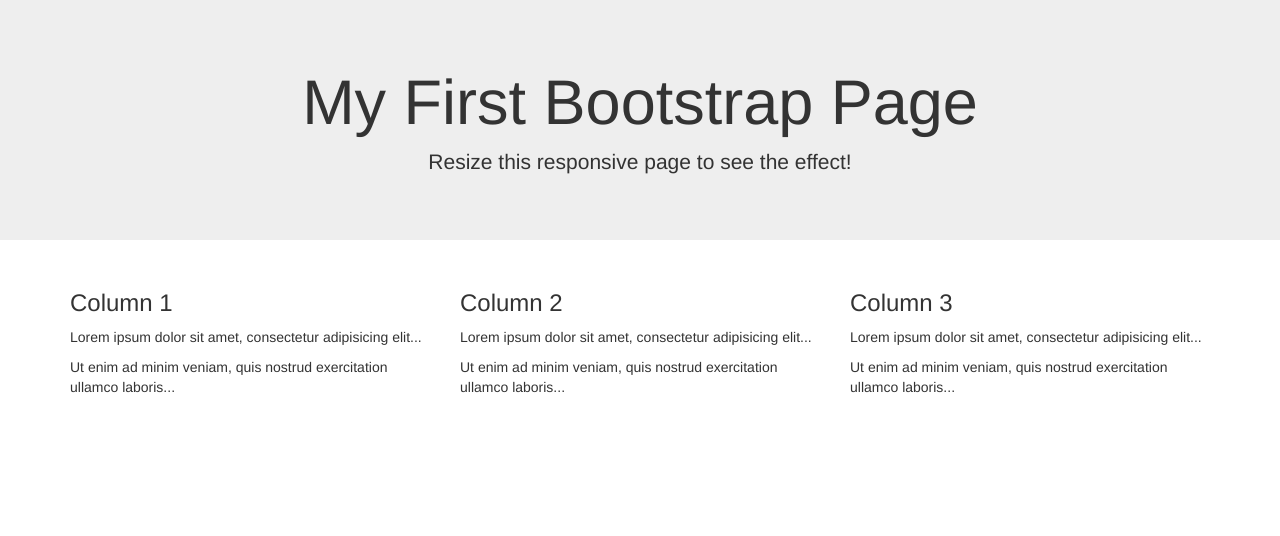
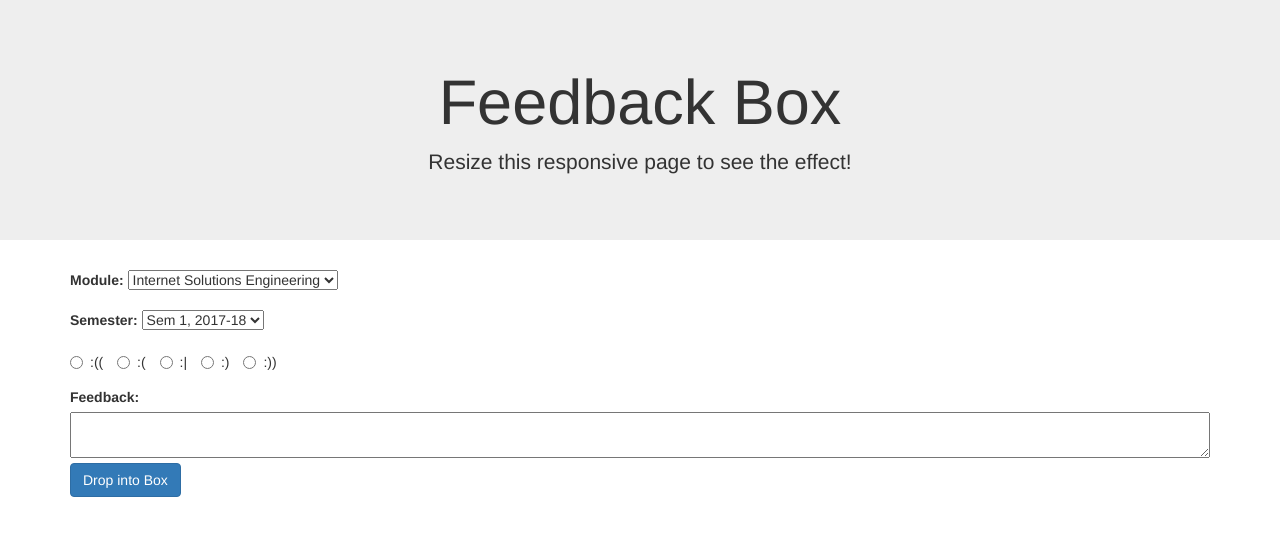
Before and after one commit to bierig/CS615_Workshop, a PHP site: page / in a window 1280 px wide. Shown: the top 536 px of the page. Run offline with PHP 8.4, Linux system fonts and the light colour scheme.

Commit message:
Frontpage, feedbackprocessor stores submitted form into XML

```diff
--- a/index.php
+++ b/index.php
@@ -1,39 +1,58 @@
 <!DOCTYPE html>
 <html lang="en">
+
 <head>
-  <title>Bootstrap Example</title>
+  <title>Feedback Box</title>
   <meta charset="utf-8">
   <meta name="viewport" content="width=device-width, initial-scale=1">
   <link rel="stylesheet" href="css/bootstrap.min.css">
   <script src="https://ajax.googleapis.com/ajax/libs/jquery/3.3.1/jquery.min.js"></script>
   <script src="js/bootstrap.min.js"></script>
 </head>
+
 <body>
 
   <div class="jumbotron text-center">
-  <h1>My First Bootstrap Page</h1>
+    <h1>Feedback Box</h1>
     <p>Resize this responsive page to see the effect!</p>
   </div>
 
   <div class="container">
-  <div class="row">
-    <div class="col-sm-4">
-      <h3>Column 1</h3>
-      <p>Lorem ipsum dolor sit amet, consectetur adipisicing elit...</p>
-      <p>Ut enim ad minim veniam, quis nostrud exercitation ullamco laboris...</p>
+
+    <!-- new stuff goes here -->
+    <form method="post" action="php/feedbackProcessor.php">
+
+      <div class="form-group">
+        <label for="module">Module: </label>
+        <select class="custom-select" id="module" name="module">
+      <option value="CS615">Internet Solutions Engineering</option>
+      <option value="CS265">Software Testing</option> </select>
       </div>
-    <div class="col-sm-4">
-      <h3>Column 2</h3>
-      <p>Lorem ipsum dolor sit amet, consectetur adipisicing elit...</p>
-      <p>Ut enim ad minim veniam, quis nostrud exercitation ullamco laboris...</p>
+
+      <div class="form-group">
+        <label for="semester">Semester: </label>
+        <select class="custom-select" id="semester" name="semester">
+      <option value="Sem1_2017-18">Sem 1, 2017-18</option>
+      <option value="Sem2_2017-18">Sem 2, 2017-18</option> </select>
       </div>
-    <div class="col-sm-4">
-      <h3>Column 3</h3>
-      <p>Lorem ipsum dolor sit amet, consectetur adipisicing elit...</p>
-      <p>Ut enim ad minim veniam, quis nostrud exercitation ullamco laboris...</p>
+
+      <div class="form-group">
+        <label class="radio-inline"><input type="radio" name="rating" value="1">:((</label>
+        <label class="radio-inline"><input type="radio" name="rating" value="2">:(</label>
+        <label class="radio-inline"><input type="radio" name="rating" value="3">:|</label>
+        <label class="radio-inline"><input type="radio" name="rating" value="4">:)</label>
+        <label class="radio-inline"><input type="radio" name="rating" value="5">:))</label>
       </div>
-  </div>
+
+      <div class="form-group">
+        <label>Feedback:</label>
+        <textarea class="from-control" id="text" name="text" row="3" style="min-width: 100%"></textarea>
+        <div>
+          <input class="btn btn-primary" id="submit" name="submit" type="submit" value="Drop into Box" />
+    </form>
+
     </div>
 
 </body>
+
 </html>
```
Also changed, not shown: php/feedbackProcessor.php (added, +35 -0 lines), xml/data.xml (added, +9 -0 lines), FeedbackBox-small.png (added). Lines whose indentation alone changed are shown as unchanged.
